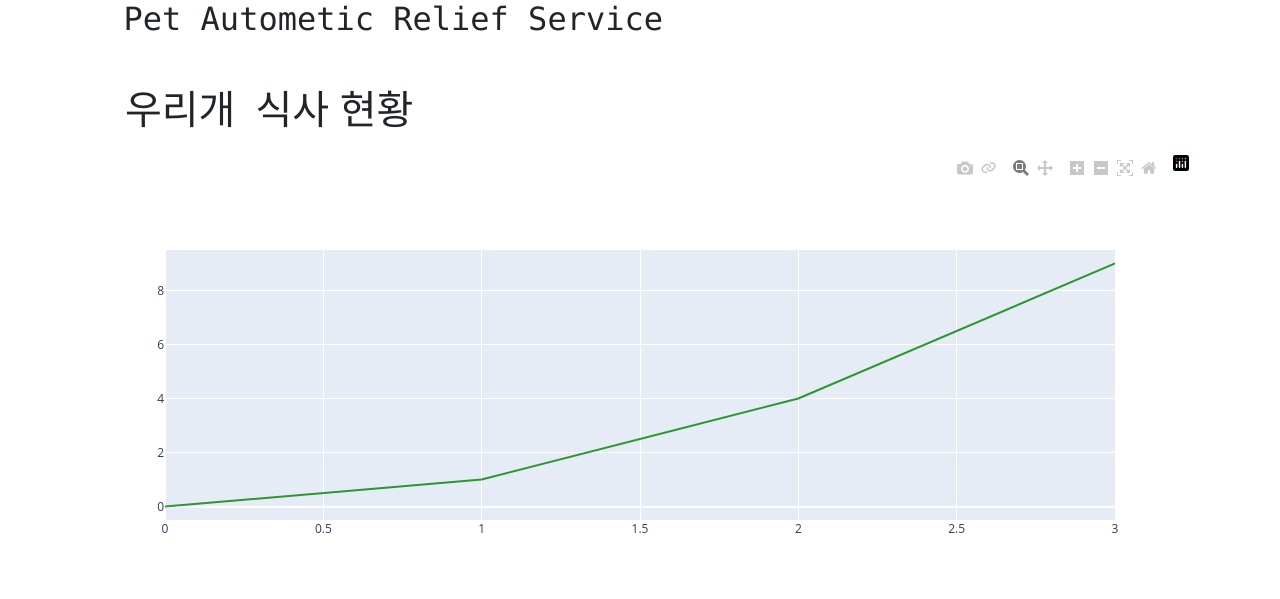
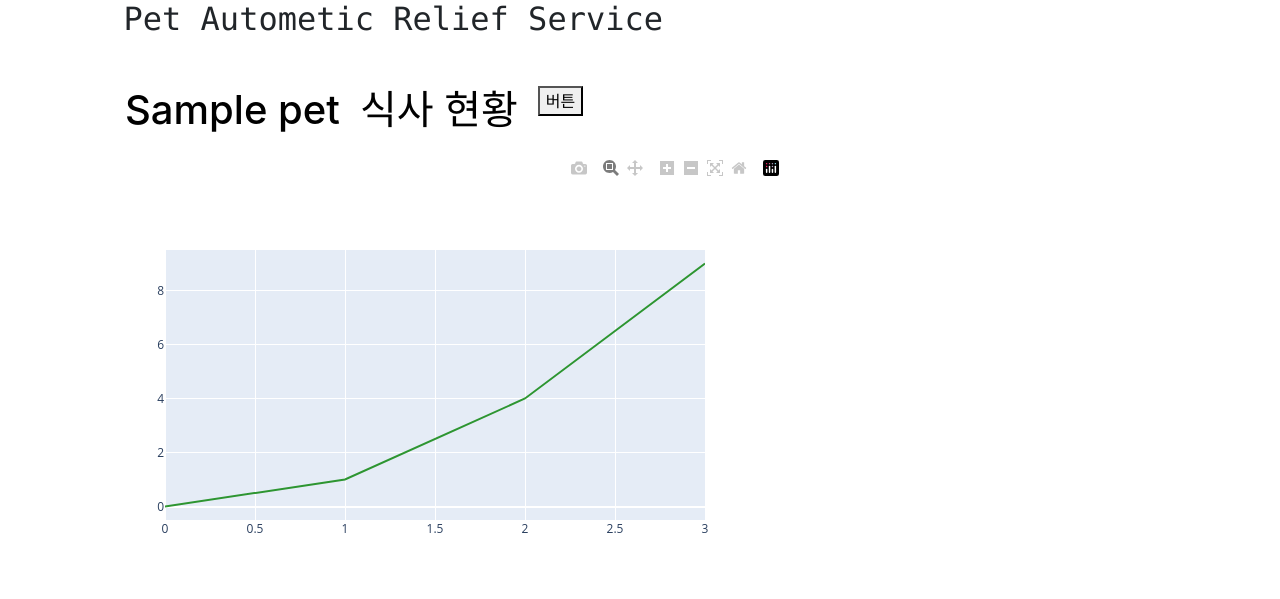
Before and after one commit to kangshwan/PARS_SERVER, a Django app: page / in a window 1280 px wide. Shown: the part 80-679 px from the top of the page. Run offline with Django 3.2, Linux system fonts and the light colour scheme; tables that the repository leaves empty hold one stand-in row (values such as "Sample post"); some libraries are stand-ins or nearby versions.

Commit message:
[UPDATE] main pages

```diff
--- a/pars/dogfeed/static/dogfeed/css/styles.css
+++ b/pars/dogfeed/static/dogfeed/css/styles.css
@@ -55,6 +55,10 @@ header ul > li {
 .straight ul >li{
 	height: 100%;
 	display: flex;
+	color: black;
 	align-items: center;
 	margin-right: 20px;
 }
+#changepet{
+	display: inline
+}
--- /dev/null
+++ b/pars/dogfeed/static/js/app.js
@@ -0,0 +1,9 @@
+$(document).ready(function(){
+    $.ajax({
+        type: "GET",
+        timeout: 100000
+    });
+    $("#changepet").click(function(){
+        $("#mydog").html("dog");
+    });
+});
--- a/pars/dogfeed/templates/dogfeed/common/header.html
+++ b/pars/dogfeed/templates/dogfeed/common/header.html
@@ -5,12 +5,12 @@
   <meta charset="utf-8">
   <meta name="viewport" content="width=device-width, initial-scale=1">
   <link rel="stylesheet" href="https://stackpath.bootstrapcdn.com/bootstrap/4.1.3/css/bootstrap.min.css" integrity="sha384-MCw98/SFnGE8fJT3GXwEOngsV7Zt27NXFoaoApmYm81iuXoPkFOJwJ8ERdknLPMO" crossorigin="anonymous">
+  <script type="text/javascript" src="https://ajax.googleapis.com/ajax/libs/jquery/3.4.0/jquery.min.js"></script>
+
   <!-- Add additional CSS in static file -->
   {% load static %}
   <link rel="stylesheet" href="{% static 'dogfeed/css/styles.css' %}">
-  <style>
-
-  </style>
+  <script src="https://cdn.plot.ly/plotly-latest.min.js"></script>
 </head>
 <body>
   <div class='container'>
@@ -24,11 +24,15 @@
             <li><a href="">영상보기</a></li>
           </ul>
         </nav>
-
       </header>
     <section>
-     <div class='section'>{% block content %}{% endblock %}</div>
+     <div>{% block content %}{% endblock %}</div>
     </section>
   </div>
 </body>
+<script src="{% static 'js/app.js' %}"></script>
+<script src="https://code.jquery.com/jquery-3.2.1.min.js"></script>
+<script type="text/javascript">
+  data_from_django='{{dog_names|safe}}';
+</script>
 </html>
--- a/pars/dogfeed/templates/dogfeed/main.html
+++ b/pars/dogfeed/templates/dogfeed/main.html
@@ -3,10 +3,23 @@
 <div>
   <pre><h2>  Pet Autometic Relief Service</h2></pre>
   <br>
-  <h1 class="straight"><ul><li id = ''>우리개</li><li> 식사 현황</li></ul></h1>
+  <div style="float:left;">
+  <h1 class="straight"><ul><li id = 'mydog'>
+  {% for dog in dog_names%}
+    {{ dog.name }}<br>
+  {% endfor %}
+  </li><li> 식사 현황</li></ul></h1>
+  </div>
+  <div>
+
+  </div>
+  <div style="float:left;"><button id='changepet'>버튼</button>
+  </div>
+  <br>
+  <div style="float:left;">
   {% autoescape off %}
   {{plot_div}}
   {% endautoescape %}
-
+  </div>
 </div>
 {% endblock %}
--- a/pars/dogfeed/views.py
+++ b/pars/dogfeed/views.py
@@ -1,9 +1,10 @@
 from django.shortcuts import render
 from django.http import HttpResponse
 from django.views import generic
+from django.core import serializers
 from plotly.offline import plot
 from plotly.graph_objs import Scatter
-
+from dogfeed.models import Pet
 # Create your views here.
 def index(request):
     x_data=[0,1,2,3]
@@ -17,10 +18,13 @@ def index(request):
 class Dog_main(generic.TemplateView):
     def get(self, request, *args, **kwargs):
         template_name = 'dogfeed/main.html'
+        json_serializer = serializers.get_serializer("json")()
+        # dogs = json_serializer.serialize(Pet.objects.all(), ensure_ascii=False)
+        dogs=Pet.objects.all()
         x_data=[0,1,2,3]
         y_data=[x**2 for x in x_data]
         plot_div = plot([Scatter(x=x_data, y=y_data,
                             mode='lines', name='test',
                             opacity=0.8, marker_color='green')],
-                    output_type='div')
-        return render(request, template_name, context={'plot_div': plot_div})
+                    output_type='div',include_plotlyjs=False)
+        return render(request, template_name, context={'plot_div': plot_div, 'dog_names': dogs})
```
